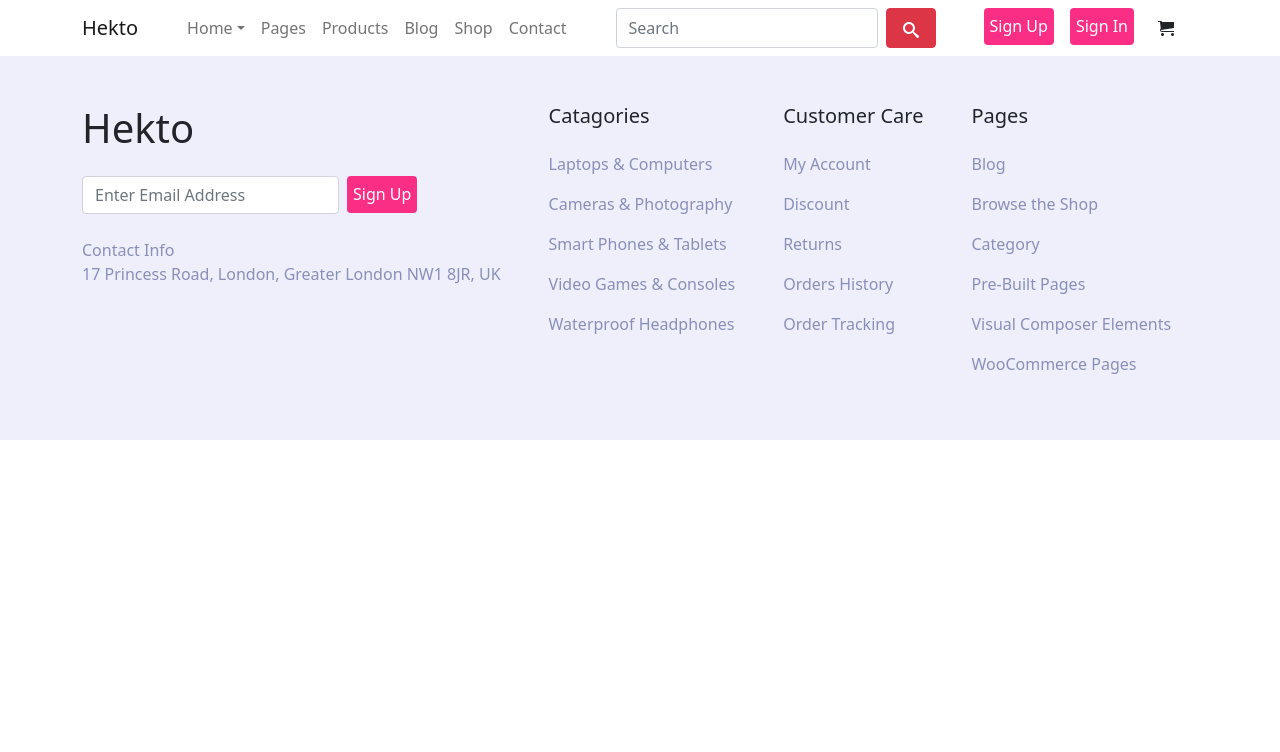
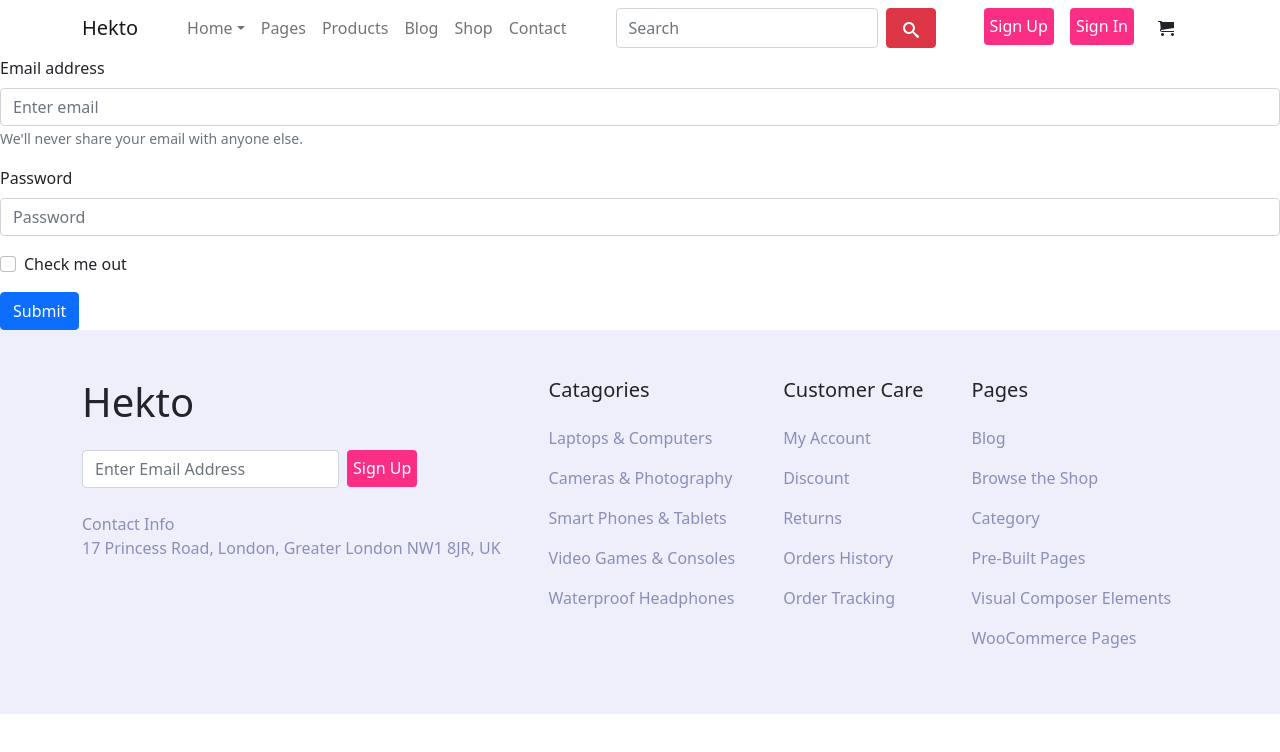
Before and after one commit to RaezaMLN/ShopLounge, a React (Create React App) app: page /login in a window 1280 px wide. Shown: the top 752 px of the page. Built offline with nearby package versions, Linux system fonts and the light colour scheme.

Commit message:
create Login page to Layouts and Set the Navigator too

```diff
--- a/src/Layouts/Login.jsx
+++ b/src/Layouts/Login.jsx
@@ -0,0 +1,27 @@
+import React from "react";
+import { Form, Button } from "react-bootstrap";
+
+export default function Login() {
+  return (
+    <div>
+      <Form>
+        <Form.Group className="mb-3" controlId="formBasicEmail">
+          <Form.Label>Email address</Form.Label>
+          <Form.Control type="email" placeholder="Enter email" />
+          <Form.Text className="text-muted">We'll never share your email with anyone else.</Form.Text>
+        </Form.Group>
+
+        <Form.Group className="mb-3" controlId="formBasicPassword">
+          <Form.Label>Password</Form.Label>
+          <Form.Control type="password" placeholder="Password" />
+        </Form.Group>
+        <Form.Group className="mb-3" controlId="formBasicCheckbox">
+          <Form.Check type="checkbox" label="Check me out" />
+        </Form.Group>
+        <Button variant="primary" type="submit">
+          Submit
+        </Button>
+      </Form>
+    </div>
+  );
+}
--- a/src/Layouts/Navigator.jsx
+++ b/src/Layouts/Navigator.jsx
@@ -9,6 +9,7 @@ import ShopeGrid from "./ShopGrid";
 import Header from "../Components/Header";
 import Footer from "../Components/Footer";
 import OrderCompleted from "./OrderCompleted";
+import Login from "./Login";
 
 export default function Navigator() {
   return (
@@ -20,6 +21,7 @@ export default function Navigator() {
           <Route path="shopping-cart" exact element={<ShoppingCart />} />
           <Route path="shope-grid" exact element={<ShopeGrid />} />
           <Route path="order-completed" exact element={<OrderCompleted />} />
+          <Route path="login" exact element={<Login />} />
         </Routes>
         <Footer />
       </Router>
--- a/src/Layouts/OrderCompleted.jsx
+++ b/src/Layouts/OrderCompleted.jsx
@@ -1,10 +1,11 @@
 import React from "react";
-import { Container } from "react-bootstrap";
+import { Container, Row, Col } from "react-bootstrap";
 import GreyContainer from "../Components/GreyContainer";
 import Button from "../Components/Button";
 import wallClock from "../../src/img/wallClock.png";
 import note from "../../src/img/note.png";
 import check from "../../src/img/check.png";
+import sponsor from "../../src/img/sponsor.png";
 
 export default function OrderCompleted() {
   return (
@@ -34,6 +35,13 @@ export default function OrderCompleted() {
       <br />
       <br />
       <br />
+      <Row className="justify-content-md-center my-5">
+        <Col xs lg="2"></Col>
+        <Col md="auto">
+          <img src={sponsor} />
+        </Col>
+        <Col xs lg="2"></Col>
+      </Row>
       <br />
       <br />
     </Container>
```
